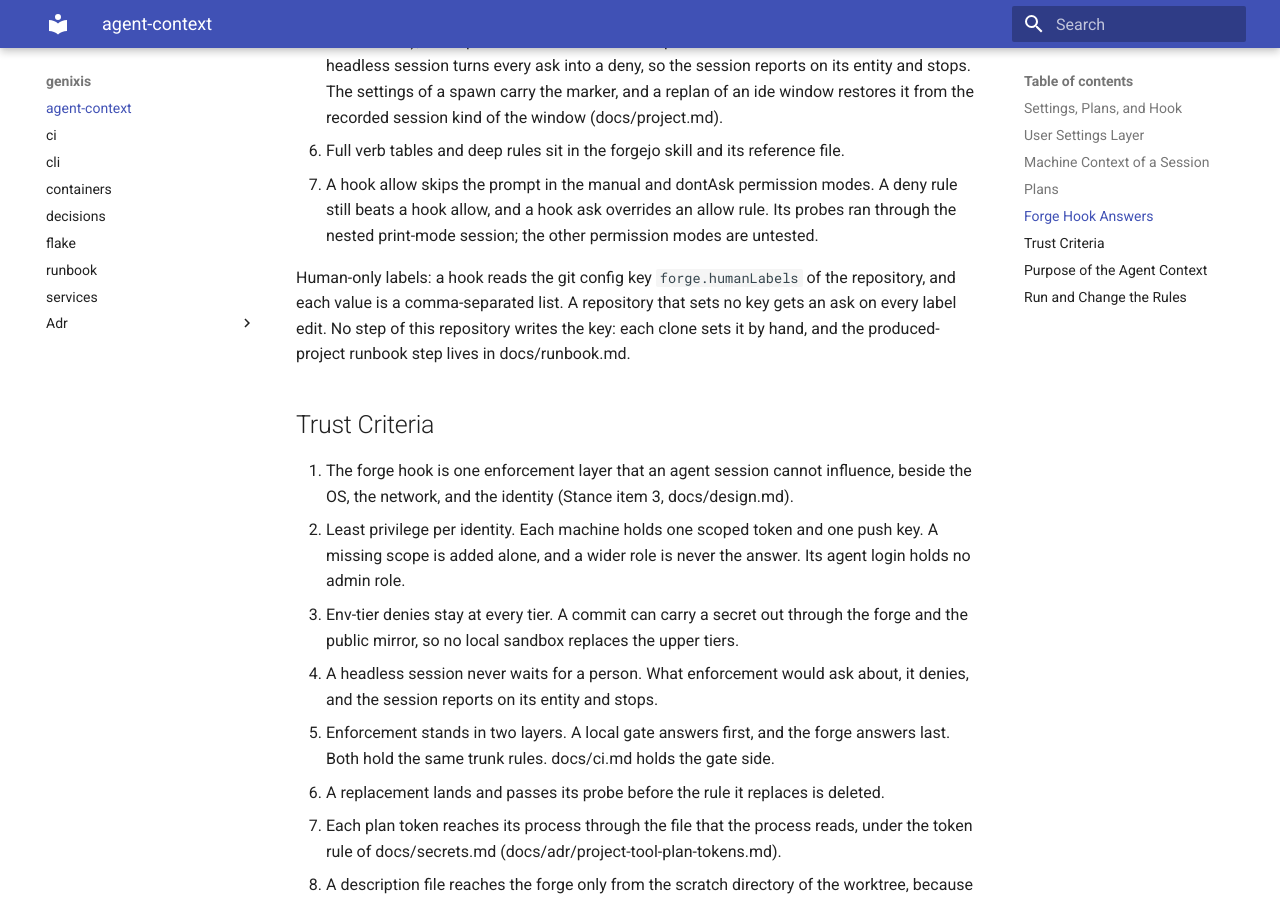
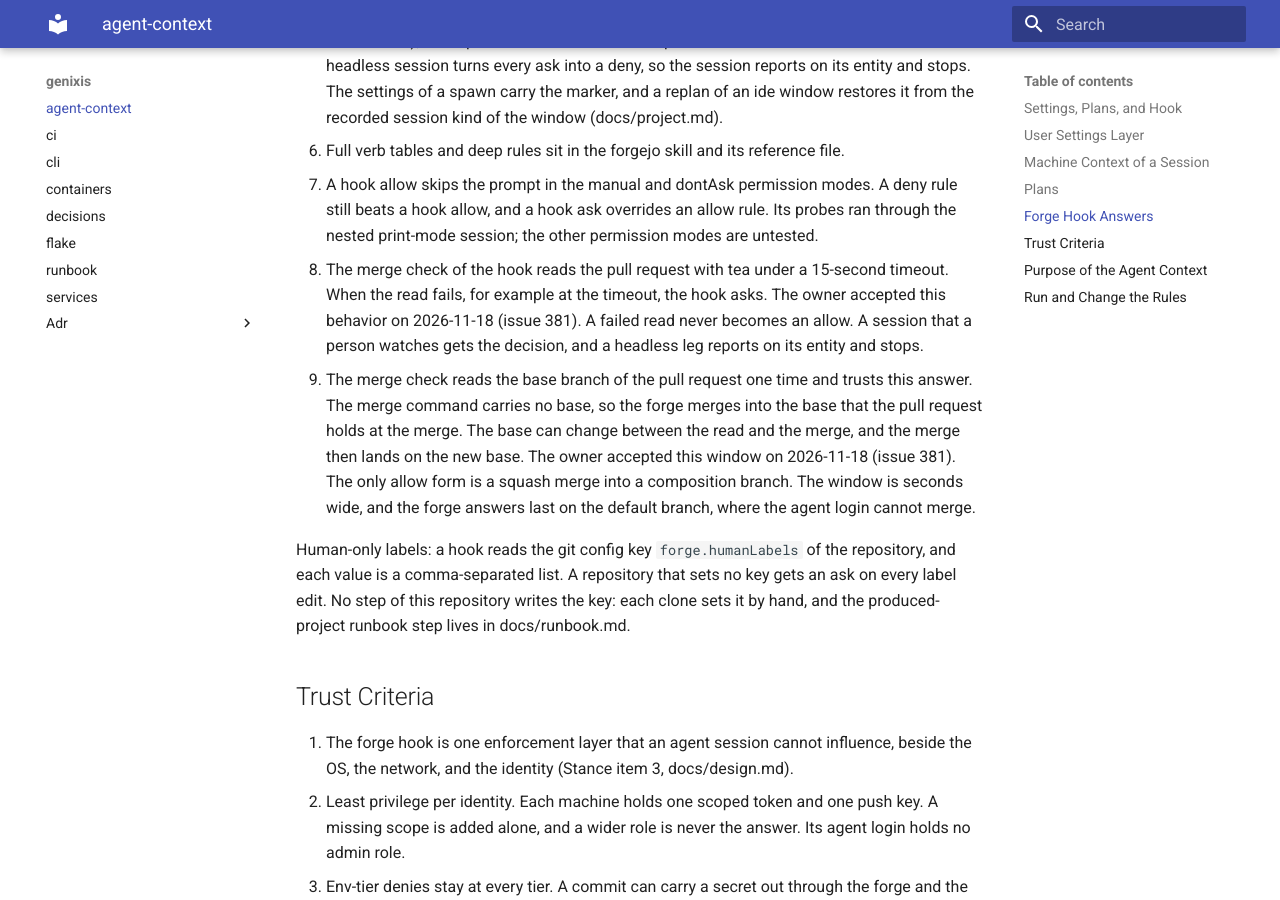
Before and after one commit to Jracon/genixis, an MkDocs documentation site: the page built from docs/agent-context.md, in a window 1280 px wide and 900 px high, scrolled down 2915 px. Built offline with MkDocs 1.6.1 and Material for MkDocs 9.7.7, drawn with Linux system fonts in a browser that asks for light colours.

Commit message:
docs(agent-context): record the two rulings on the merge check
The owner ruled on the two risks of the merge check that issue 218
entry 10 seated and issue 381 carries: the tea timeout of the read
turns the check into an ask, and the base read is trusted through
the merge. Both stand accepted with a reason, ruled live in the
windowed leg of the issue. No hook answer changes, so the forgejo
skill and the harness carry no change.

Closes #381

Co-Authored-By: Claude Code <noreply@anthropic.com>

```diff
--- a/docs/agent-context.md
+++ b/docs/agent-context.md
@@ -46,6 +46,8 @@ An allow rule of the project layer adds to the rules of the user layer. A deny r
 5. A spawned session gets a deny for a compound command (a pipe, a chain, a loop, or a substitution), so it splits the command into one plain command for each shell call. A headless session turns every ask into a deny, so the session reports on its entity and stops. The settings of a spawn carry the marker, and a replan of an ide window restores it from the recorded session kind of the window (docs/project.md).
 6. Full verb tables and deep rules sit in the forgejo skill and its reference file.
 7. A hook allow skips the prompt in the manual and dontAsk permission modes. A deny rule still beats a hook allow, and a hook ask overrides an allow rule. Its probes ran through the nested print-mode session; the other permission modes are untested.
+8. The merge check of the hook reads the pull request with tea under a 15-second timeout. When the read fails, for example at the timeout, the hook asks. The owner accepted this behavior on 2026-11-18 (issue 381). A failed read never becomes an allow. A session that a person watches gets the decision, and a headless leg reports on its entity and stops.
+9. The merge check reads the base branch of the pull request one time and trusts this answer. The merge command carries no base, so the forge merges into the base that the pull request holds at the merge. The base can change between the read and the merge, and the merge then lands on the new base. The owner accepted this window on 2026-11-18 (issue 381). The only allow form is a squash merge into a composition branch. The window is seconds wide, and the forge answers last on the default branch, where the agent login cannot merge.
 
 Human-only labels: a hook reads the git config key `forge.humanLabels` of the repository, and each value is a comma-separated list. A repository that sets no key gets an ask on every label edit. No step of this repository writes the key: each clone sets it by hand, and the produced-project runbook step lives in docs/runbook.md.
 
```
